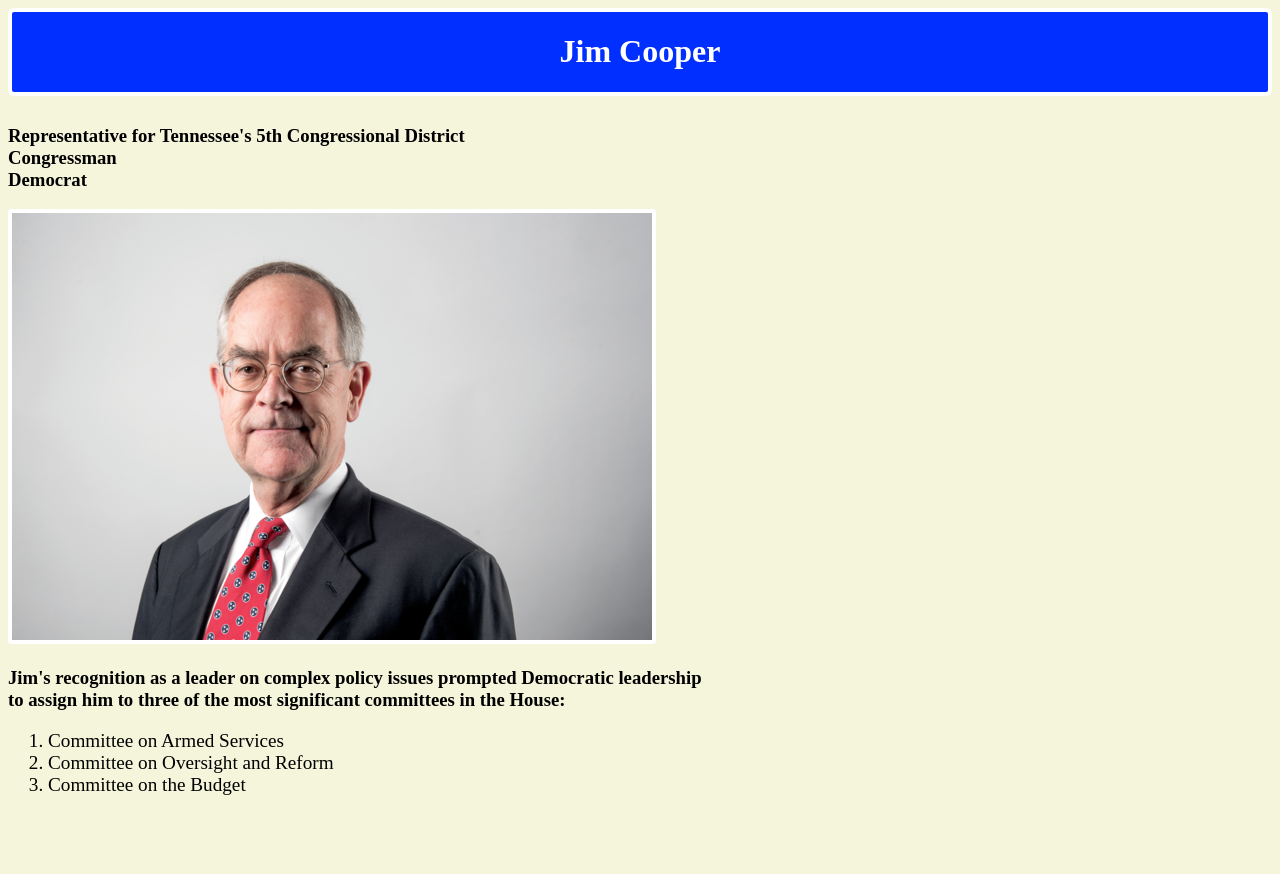
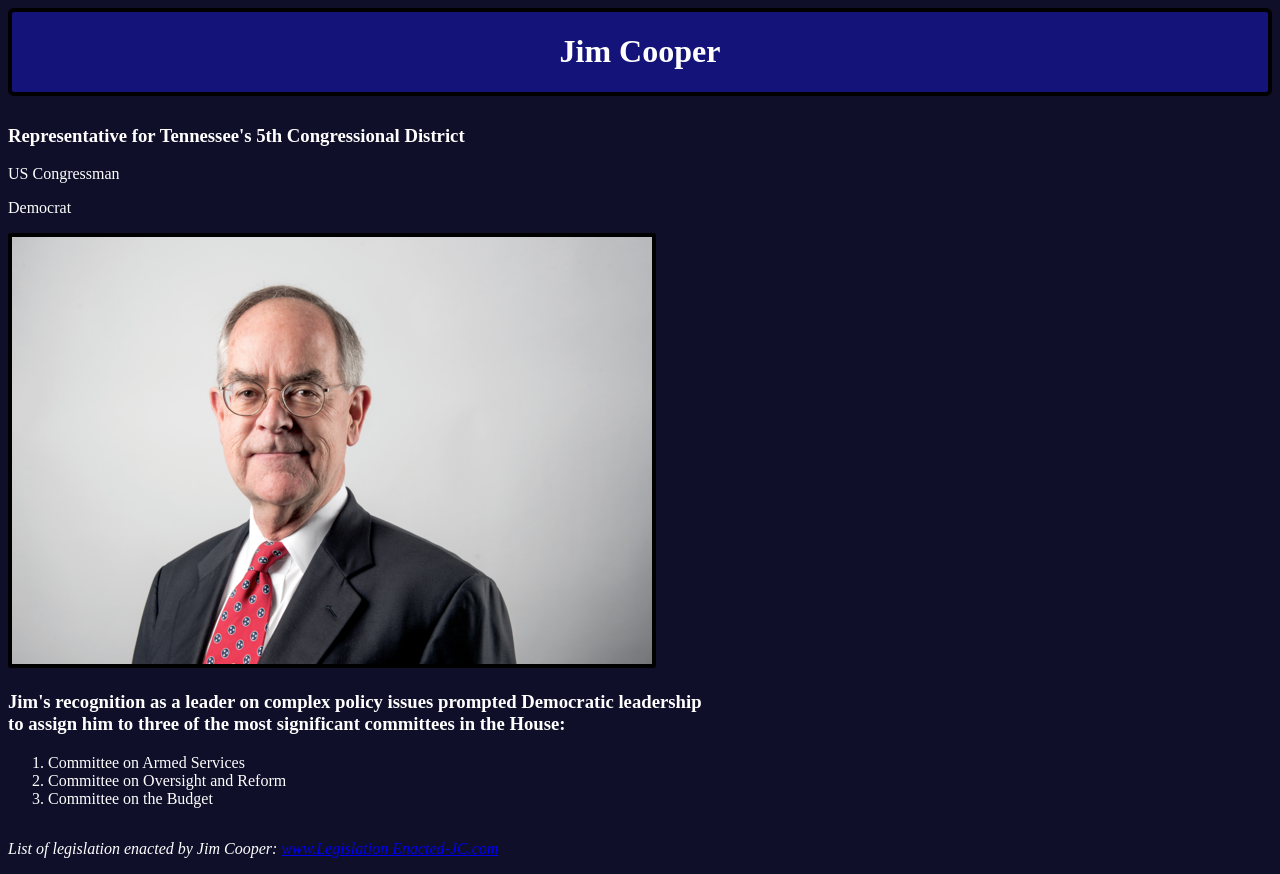
Before and after one commit to Nayhee/Congress-Rep, a plain HTML site: page index.html in a window 1280 px wide. Before the commit the page ends 823 px from the top, so only its background shows below. Drawn offline with Linux system fonts and the light colour scheme.

Commit message:
Added dark colors

```diff
--- a/index.html
+++ b/index.html
@@ -1,5 +1,6 @@
 <!DOCTYPE html>
 <html lang="en">
+
 <head>
     <meta charset="UTF-8">
     <meta http-equiv="X-UA-Compatible" content="IE=edge">
@@ -16,24 +17,36 @@
     <main>
 
         <div class="mainContainer">
-            <article class="bio">
-                <h3>Representative for Tennessee's 5th Congressional District<br>Congressman<br>Democrat</h3>
-            </article>
-            <article class="JimPic">
+
+            <section class="bio">
+                <h3>Representative for Tennessee's 5th Congressional District</h3>
+                <p>US Congressman</p>
+                <p>Democrat</p>
+            </section>
+
+            <section class="JimPic">
                 <img src="/images/jimcoop2.png" alt="Jim Cooper">
-            </article>
-            <article class="committee">
-                <h3>Jim's recognition as a leader on complex policy issues prompted Democratic leadership <br>to assign him to three of the most significant committees in the House:</h3>
+            </section>
+
+            <section class="committee">
+                <h3>Jim's recognition as a leader on complex policy issues prompted Democratic leadership <br>to assign
+                    him to three of the most significant committees in the House:</h3>
                 <ol>
                     <li>Committee on Armed Services</li>
                     <li>Committee on Oversight and Reform</li>
                     <li>Committee on the Budget</li>
                 </ol>
-            </div>
+            </section>
 
-        </section>
+        </div>
 
     </main>
+
+    <footer>
+        <div class="foot">
+            <p>List of legislation enacted by Jim Cooper: <a href="http://www.JimCooperLegislationEnacted.com">www.Legislation Enacted-JC.com</a></p>
+        </div>
+    </footer>
 
 </body>
 
--- a/styles/main.css
+++ b/styles/main.css
@@ -1,15 +1,15 @@
 body {
-    background-color: beige;
-    color: black;
+    background-color: #0F0F2A;
+    color: white;
 }
 
 header {
-    background-color: rgb(0, 47, 255);
+    background-color: rgb(19, 19, 122);
     color: white;
     display: flex;
     flex-direction: column;
     align-items: center;
-    border: 4px solid white;
+    border: 4px solid black;
     border-radius: 6px;
     margin-bottom: 10px;
 }
@@ -22,10 +22,17 @@ header {
 
 }
 .JimPic img {
-    border: 4px solid white;
+    border: 4px solid black;
     border-radius: 3px;
 }
 
 .committee ol {
-    font-size: larger;
+    font-size: 16px;
 }
+.foot {
+    font-style: italic;;
+}
+
+.bio p {
+    font-size: 16px;
+}
```
